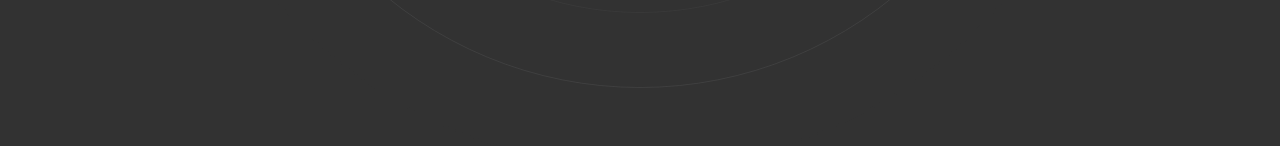
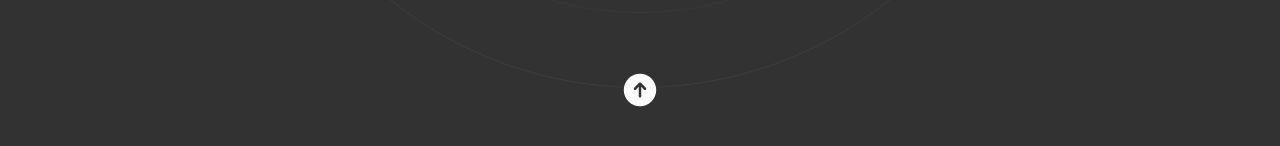
Before and after one commit to aslinurtolga/my-portfolio-nextjs, a Next.js app: page / in a window 1280 px wide. Shown: the part 650-796 px from the top of the page. Built offline with nearby package versions, Linux system fonts and the light colour scheme.

Commit message:
feat: reset is defined to clear inputs

```diff
--- a/components/Contact.tsx
+++ b/components/Contact.tsx
@@ -12,10 +12,11 @@ type InputType = {
 };
 
 const Contact = (props: Props) => {
-  const { register, handleSubmit } = useForm<InputType>();
+  const { register, handleSubmit, reset } = useForm<InputType>();
 
   const onSubmit: SubmitHandler<InputType> = (formData) => {
-    window.location.href = `mailto: aslinurtolga@gmail.com`;
+    window.location.href = `mailto: aslinurtolga@gmail.com?subject=${formData.subject}&body=Hi, my name is ${formData.name}. ${formData.message}. This is my email address: ${formData.email}`;
+    reset();
   };
 
   return (
--- a/pages/index.tsx
+++ b/pages/index.tsx
@@ -1,6 +1,8 @@
+import { ArrowUpCircleIcon } from "@heroicons/react/24/solid";
 import { SlowBuffer } from "buffer";
 import type { NextPage } from "next";
 import Head from "next/head";
+import Link from "next/link";
 import About from "../components/About";
 import Contact from "../components/Contact";
 import Header from "../components/Header";
@@ -39,6 +41,14 @@ const Home: NextPage = () => {
       <section id="contact" className="snap-start">
         <Contact />
       </section>
+
+      <Link href="#hero">
+        <footer className="sticky bottom-10 w-full cursor-pointer">
+          <div className="flex items-center justify-center">
+            <ArrowUpCircleIcon className="h-10 w-10 hover:text-[#ca3131] transition-all duration-150" />
+          </div>
+        </footer>
+      </Link>
     </div>
   );
 };
```
